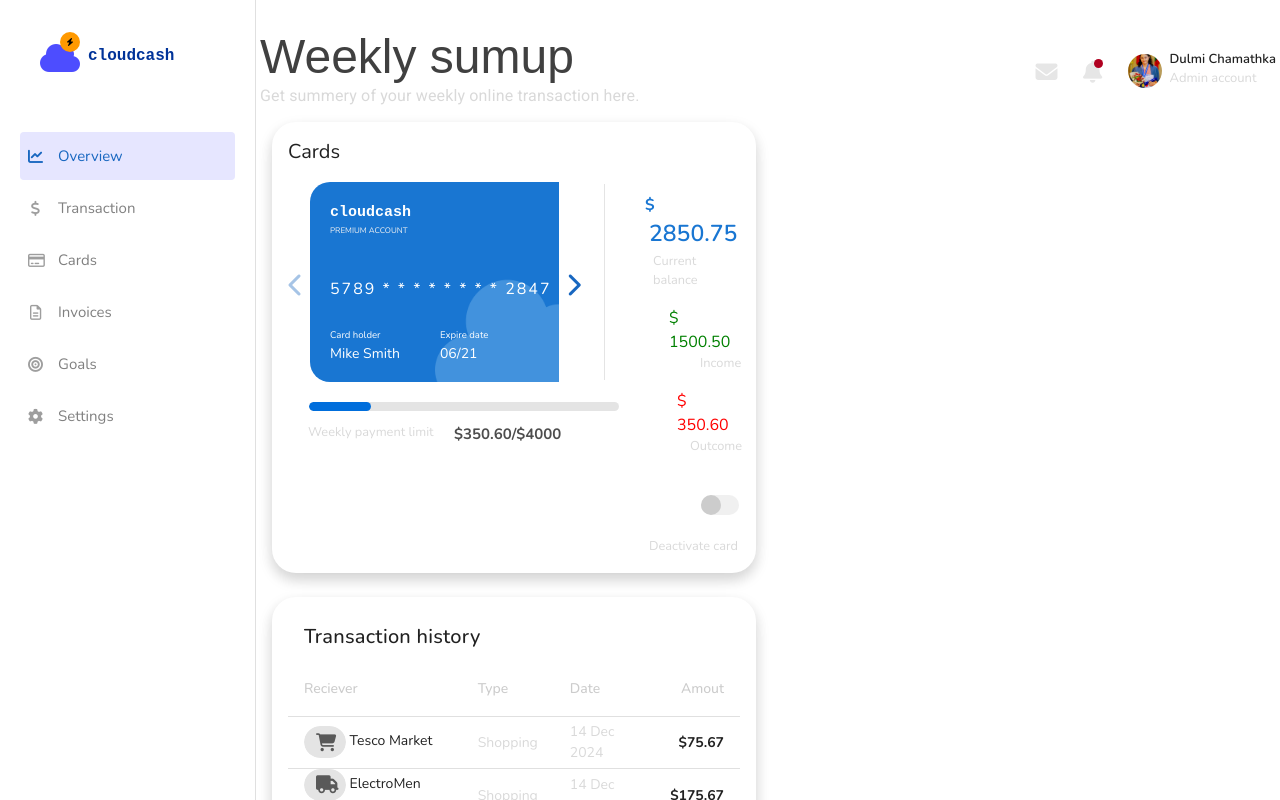
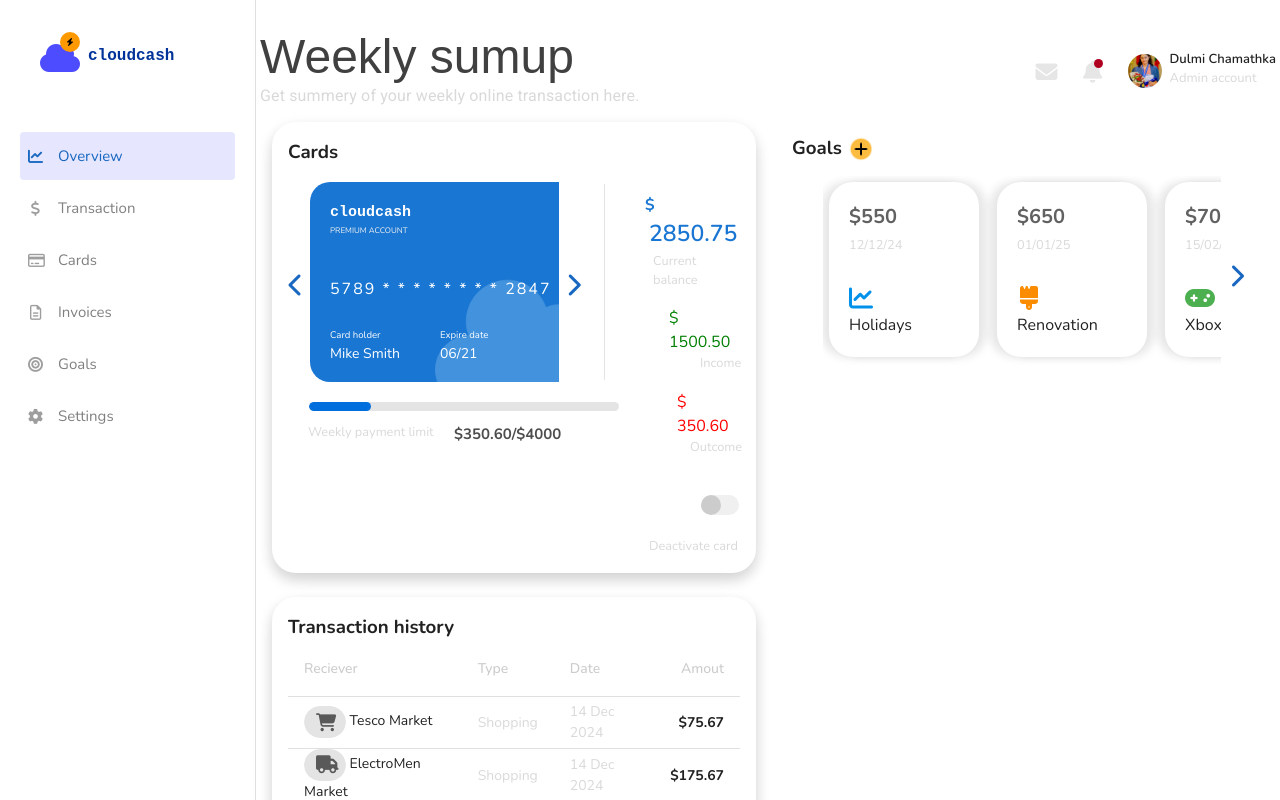
Before and after one commit to Dulmichamathka/vue-weeklysumup-dashboard, a Vue app in the folder weeklysumup-dashboard/: page /dashboard in a window 1280 px wide. Shown: the top 800 px of the page. Built offline with nearby package versions, Linux system fonts and the light colour scheme.

Commit message:
created a slide group for goals

```diff
--- a/weeklysumup-dashboard/src/components/Cards.vue
+++ b/weeklysumup-dashboard/src/components/Cards.vue
@@ -1,14 +1,14 @@
 <template>
   <v-card class="rounded-xl pa-4 custom-shadow">
-    <v-toolbar-title>Cards</v-toolbar-title>
+    <h3>Cards</h3>
     <v-row>
       <v-col cols="12" sm="8" md="8" style="position: relative">
         <v-slide-group center-active show-arrows>
-          <template v-slot:prev="{ props }">
+          <template v-slot:prev="{ next }">
             <v-btn
               icon
               variant="text"
-              v-bind="props"
+              @click="next"
               style="position: absolute; left: -4px; top: 105px"
               ><v-icon color="primary">fas fa-chevron-left</v-icon></v-btn
             >
@@ -196,4 +196,9 @@ body {
   box-shadow: 0px 7px 15px rgba(0, 0, 0, 0.1), 0px 6px 15px rgba(0, 0, 0, 0.1) !important;
   border-radius: 16px; /* Match the card's rounded corners */
 }
+
+.v-slide-group__next--disabled,
+.v-slide-group__prev--disabled {
+  opacity: 1 !important;
+}
 </style>
--- /dev/null
+++ b/weeklysumup-dashboard/src/components/Goals.vue
@@ -0,0 +1,90 @@
+<template>
+  <div class="mb-3 d-flex">
+    <h3 class="mr-1">Goals</h3>
+    <img src="/add.png" width="30px" height="30px" alt="add" />
+  </div>
+
+  <v-slide-group show-arrows>
+    <template v-slot:next="{ next }">
+      <v-btn icon variant="text" @click="next">
+        <v-icon color="primary">fas fa-chevron-right</v-icon>
+      </v-btn>
+    </template>
+    <v-slide-group-item v-for="(goal, index) in goals" :key="index">
+      <v-card
+        class="mb-4 mr-3 rounded-xl pa-5"
+        style="
+          box-shadow: -7px 0 10px rgba(0, 0, 0, 0.1),
+            7px 0 10px rgba(0, 0, 0, 0.1);
+          height: 175px;
+          width: 150px;
+          margin: 6px;
+        "
+      >
+        <div
+          style="
+            display: flex;
+            flex-direction: column;
+            justify-content: space-between;
+            height: 100%;
+          "
+        >
+          <div>
+            <p style="font-weight: 700; font-size: 20px; color: #616161">
+              ${{ goal.amount }}
+            </p>
+            <small style="color: #d9d9d9">{{ goal.date }}</small>
+          </div>
+          <div class="text-left">
+            <v-icon :color="goal.color">{{ goal.icon }}</v-icon>
+            <p class="mt-1">{{ goal.title }}</p>
+          </div>
+        </div>
+      </v-card>
+    </v-slide-group-item>
+  </v-slide-group>
+</template>
+<script setup>
+const goals = [
+  {
+    amount: 550,
+    date: "12/12/24",
+    title: "Holidays",
+    icon: "fas fa-chart-line",
+    color: "#0091EA",
+  },
+  {
+    amount: 650,
+    date: "01/01/25",
+    title: "Renovation",
+    icon: "fas fa-brush",
+    color: "#FB8C00",
+  },
+  {
+    amount: 700,
+    date: "15/02/25",
+    title: "Xbox",
+    icon: "fas fa-gamepad",
+    color: "#4CAF50",
+  },
+  {
+    amount: 500,
+    date: "20/03/25",
+    title: "Savings",
+    icon: "fas fa-sack-dollar",
+    color: "#DD2C00",
+  },
+];
+</script>
+<style scoped>
+.v-slide-group__prev {
+  display: none !important;
+}
+.v-slide-group {
+  padding-left: 0 !important;
+}
+
+.v-slide-group_container {
+  margin-left: 0 !important;
+}
+</style>
--- a/weeklysumup-dashboard/src/components/TransactionHistory.vue
+++ b/weeklysumup-dashboard/src/components/TransactionHistory.vue
@@ -1,6 +1,6 @@
 <template>
   <v-card class="rounded-xl pa-4 custom-shadow">
-    <v-card-title>Transaction history</v-card-title>
+    <h3>Transaction history</h3>
     <v-table>
       <thead>
         <tr style="color: #cccccc">
--- a/weeklysumup-dashboard/src/views/Dashboard.vue
+++ b/weeklysumup-dashboard/src/views/Dashboard.vue
@@ -9,7 +9,9 @@
         </v-row>
       </v-col>
 
-      <v-col cols="12" sm="12" md="6"></v-col>
+      <v-col cols="12" sm="12" md="6">
+        <v-col cols="12" sm="12" md="12"><Goals /></v-col>
+      </v-col>
     </v-row>
   </v-container>
 </template>
@@ -17,5 +19,6 @@
 import Header from "../components/Header.vue";
 import Cards from "../components/Cards.vue";
 import TransactionHistory from "../components/TransactionHistory.vue";
+import Goals from "../components/Goals.vue";
 </script>
 <style scoped></style>
```
Also changed, not shown: weeklysumup-dashboard/public/add.png (added).
